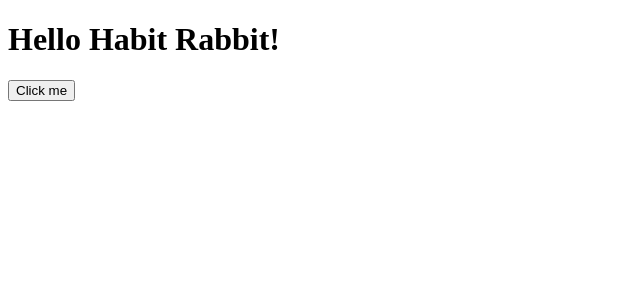
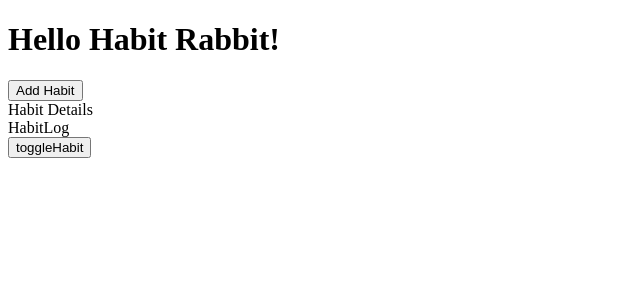
Before and after one commit to cs-eevee/habitrabbit, a React app: page / in a window 1280 px wide. Shown: the top 300 px of the page, without its empty margins (0-640 px from the left). Built offline with nearby package versions, Linux system fonts and the light colour scheme; the HTML template or start-up script is replaced by a standard one.

Commit message:
setup react components

```diff
--- a/src/frontend/App.js
+++ b/src/frontend/App.js
@@ -1,3 +1,14 @@
+/**
+ * ************************************
+ *
+ * @module App.js
+ * @author Esther and Bruce
+ * @date 6/14/2019
+ * @description provides redux store to app
+ *
+ * ************************************
+ */
+
 import React from 'react';
 import { Provider } from 'react-redux';
 import { createStore, applyMiddleware } from 'redux';
@@ -6,7 +17,7 @@ import thunk from 'redux-thunk';
 import logger from 'redux-logger';
 import rootReducer from './rootReducer';
 
-import AddHabit from './components/habits/AddHabit';
+import AppContainer from './components/AppContainer';
 
 const middleware = [logger, thunk];
 
@@ -15,7 +26,7 @@ const store = createStore(rootReducer, composeWithDevTools(applyMiddleware(...mi
 const App = () => (
   <Provider store={store}>
     <h1>Hello Habit Rabbit!</h1>
-    <AddHabit />
+    <AppContainer />
   </Provider>
 );
 
--- /dev/null
+++ b/src/frontend/components/AppContainer.js
@@ -0,0 +1,48 @@
+/**
+ * ************************************
+ *
+ * @module AppContainer.js
+ * @author Esther and Bruce
+ * @date 6/14/2019
+ * @description container component for overall app
+ *
+ * ************************************
+ */
+
+import React, { Component } from 'react';
+import { connect } from 'react-redux';
+import { bindActionCreators } from 'redux';
+
+import HabitContainer from './habits/HabitContainer';
+import AddHabit from './habits/AddHabit';
+
+class AppContainer extends Component {
+  constructor() {
+    super();
+    // this.state = {};
+  }
+
+  /**
+   * Maps over a list of habit containers and renders user's habits
+   *
+   * @param {array} habits - an array of habits
+   * @return {array} list of user's habits rendered in JSX
+   *
+   * @example
+   * renderHabitContainers(habits)
+   */
+
+  render() {
+    return (
+      <div>
+        <button>Add Habit</button>
+        {/* <AddHabit /> */}
+        <HabitContainer />
+      </div>
+    );
+  }
+}
+
+const mapStateToProps = state => ({ habits: state.habits.habits });
+
+export default connect(mapStateToProps)(AppContainer);
--- /dev/null
+++ b/src/frontend/components/habits/HabitContainer.js
@@ -0,0 +1,48 @@
+/**
+ * ************************************
+ *
+ * @module HabitContainer.js
+ * @author Esther and Bruce
+ * @date 6/14/2019
+ * @description container component for habit
+ *
+ * ************************************
+ */
+
+import React, { Component } from 'react';
+import { connect } from 'react-redux';
+import { bindActionCreators } from 'redux';
+import HabitDetails from './HabitDetails';
+import HabitLog from './HabitLog';
+import { toggleHabit } from './actions';
+
+class HabitContainer extends Component {
+  constructor() {
+    super();
+    // this.state = {};
+  }
+
+  render() {
+    const { toggleHabit } = this.props;
+    return (
+      <div>
+        <HabitDetails />
+        <HabitLog toggleHabit={toggleHabit} />
+      </div>
+    );
+  }
+}
+
+const mapStateToProps = state => ({
+  startDate: state.habits.startDate,
+  endDate: state.habits.endDate,
+  participants: state.habits.participants,
+  log: state.habits.log,
+});
+
+const mapDispatchToProps = dispatch => bindActionCreators({ toggleHabit }, dispatch);
+
+export default connect(
+  mapStateToProps,
+  mapDispatchToProps
+)(HabitContainer);
--- /dev/null
+++ b/src/frontend/components/habits/HabitDetails.js
@@ -0,0 +1,18 @@
+/**
+ * ************************************
+ *
+ * @module HabitDetails.js
+ * @author Esther and Bruce
+ * @date 6/14/2019
+ * @description component that holds participate and date information
+ *
+ * ************************************
+ */
+
+import React from 'react';
+
+const HabitDetails = () => {
+  return <div>Habit Details</div>;
+};
+
+export default HabitDetails;
--- /dev/null
+++ b/src/frontend/components/habits/HabitLog.js
@@ -0,0 +1,24 @@
+/**
+ * ************************************
+ *
+ * @module HabitLog.js
+ * @author Esther and Bruce
+ * @date 6/14/2019
+ * @description component to holds habit log
+ *
+ * ************************************
+ */
+
+import React from 'react';
+
+const HabitLog = props => {
+  const { toggleHabit } = props;
+  return (
+    <div>
+      <div>HabitLog</div>
+      <button onClick={toggleHabit}>toggleHabit</button>
+    </div>
+  );
+};
+
+export default HabitLog;
--- a/src/frontend/components/habits/actions.js
+++ b/src/frontend/components/habits/actions.js
@@ -1,4 +1,26 @@
+/**
+ * ************************************
+ *
+ * @module actions.js
+ * @author Esther and Bruce
+ * @date 6/14/2019
+ * @description action creators for habits
+ *
+ * ************************************
+ */
+
 export const ADD_HABIT = 'ADD_HABIT';
+export const TOGGLE_HABIT = 'TOGGLE_HABIT';
+
+/**
+ * Add habit to state
+ *
+ * @param {string} n - A string param
+ * @return {string} A good string
+ *
+ * @example
+ * addHabit('soemthing')
+ */
 
 export function addHabit() {
   return {
@@ -6,3 +28,10 @@ export function addHabit() {
     payload: 'nothing for now',
   };
 }
+
+export function toggleHabit() {
+  return {
+    type: TOGGLE_HABIT,
+    payload: 'toggle habit',
+  };
+}
--- a/src/frontend/components/habits/reducer.js
+++ b/src/frontend/components/habits/reducer.js
@@ -1,14 +1,64 @@
+/**
+ * ************************************
+ *
+ * @module reducer.js
+ * @author Esther and Bruce
+ * @date 6/14/2019
+ * @description reducer to update habit state
+ *
+ * ************************************
+ */
+
 import { ADD_HABIT } from './actions';
+import { TOGGLE_HABIT } from './actions';
+
+const bruce = {
+  name: 'bruce',
+};
+
+const esther = {
+  name: 'esther',
+};
+
+const jun = {
+  name: 'jun',
+};
+
+const rachel = {
+  name: 'rachel',
+};
+
+const logs = [
+  { date: '2019-06-10T04:00:01.665Z', checked: true },
+  { date: '2019-06-11T04:00:01.665Z', checked: true },
+  { date: '2019-06-12T04:00:01.665Z', checked: false },
+];
+
+const habit = {
+  user: bruce,
+  name: 'code',
+  startDate: '2019-05-15T04:00:01.665Z',
+  endDate: '2019-06-15T04:00:01.665Z',
+  participants: [esther, jun, rachel],
+  log: logs,
+};
+
+const dummyHabits = [];
+
+for (let i = 0; i < 5; i += 1) {
+  dummyHabits.push(habit);
+}
 
 const initialState = {
-  habits: [],
+  habits: dummyHabits,
 };
 
 export default function(state = initialState, action) {
   const { type, payload } = action;
   switch (type) {
     case ADD_HABIT:
-      //   console.log(payload);
+      return { habits: payload };
+    case TOGGLE_HABIT:
       return { habits: payload };
     default:
       return state;
```
Also changed, not shown: src/frontend/index.js (+11 -0 lines), src/frontend/rootReducer.js (+11 -0 lines), .eslintrc.json.
